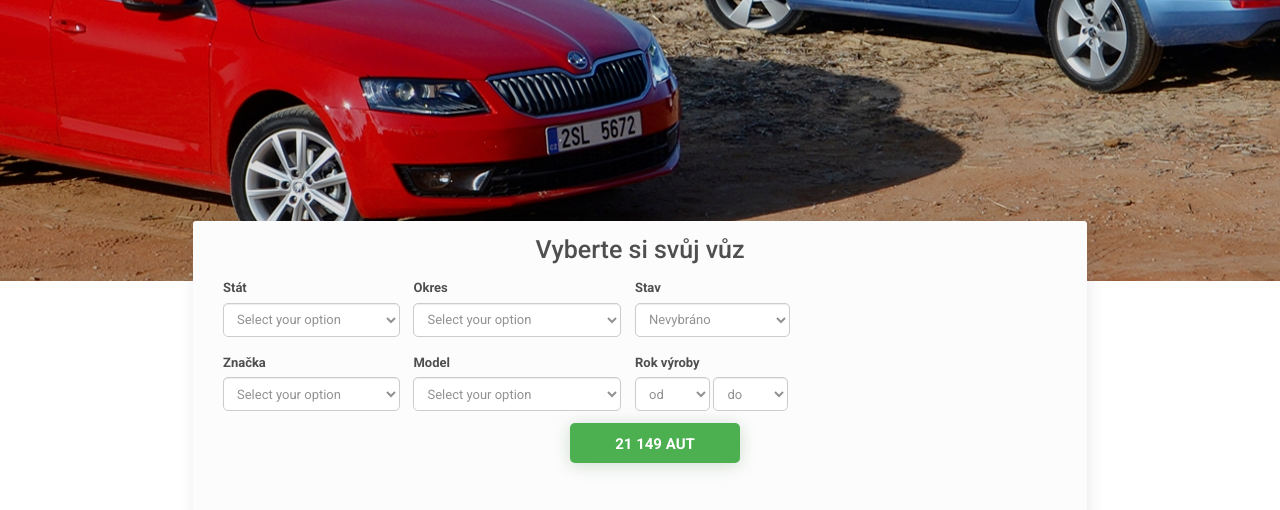
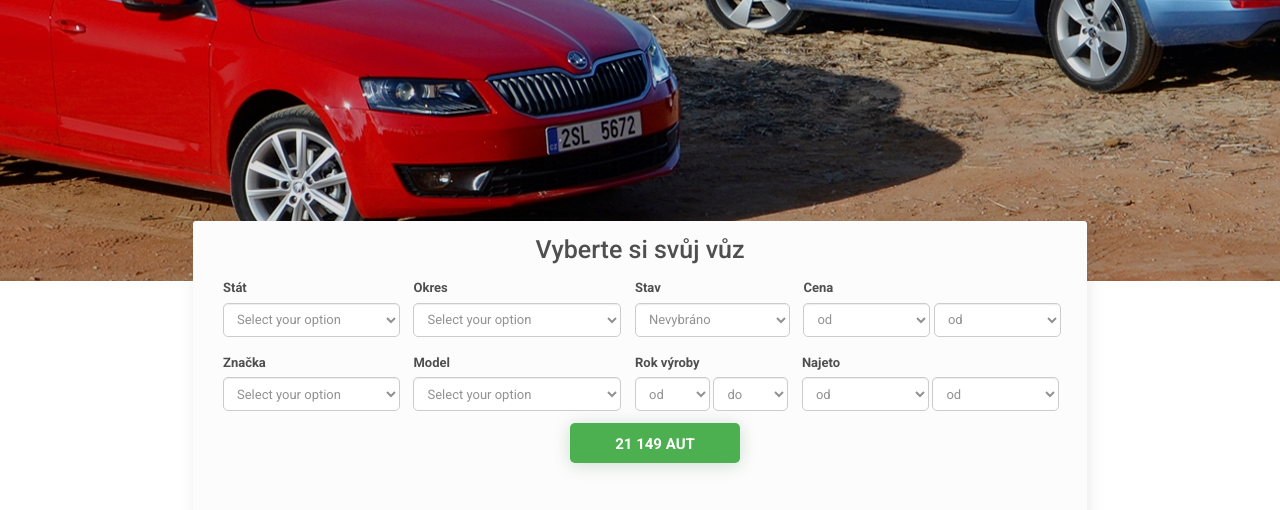
Before and after one commit to Rizayev/YiicarPSD, a website: page app/index.html in a window 1280 px wide. Shown: the part 364-874 px from the top of the page. Drawn offline with nearby package versions, Linux system fonts and the light colour scheme; files whose address does not match are found by name.

Commit message:
form done

```diff
--- a/app/index.html
+++ b/app/index.html
@@ -104,6 +104,25 @@
                                 <option>5</option>
                             </select>
                         </div>
+                        <div class="form-dropdown">
+                            <label for="form-price__od">Cena</label>
+                            <select id="form-price__od" class="form-control search-panel__box__price">
+                                <option value="" disabled selected>od</option>
+                                <option>1</option>
+                                <option>2</option>
+                                <option>3</option>
+                                <option>4</option>
+                                <option>5</option>
+                            </select>
+                            <select id="form-price__do" class="form-control search-panel__box__price">
+                                <option value="" disabled selected>od</option>
+                                <option>1</option>
+                                <option>2</option>
+                                <option>3</option>
+                                <option>4</option>
+                                <option>5</option>
+                            </select>
+                        </div>
                     </div>
                     <div class="down">
                         <div class="form-dropdown">
@@ -139,6 +158,25 @@
                             </select>
                             <select id="form-year__do" class="form-control search-panel__box__year">
                                 <option value="" disabled selected>do</option>
+                                <option>2</option>
+                                <option>3</option>
+                                <option>4</option>
+                                <option>5</option>
+                            </select>
+                        </div>
+                        <div class="form-dropdown">
+                            <label for="form-mileage__od">Najeto</label>
+                            <select id="form-mileage__od" class="form-control search-panel__box__mileage">
+                                <option value="" disabled selected>od</option>
+                                <option>1</option>
+                                <option>2</option>
+                                <option>3</option>
+                                <option>4</option>
+                                <option>5</option>
+                            </select>
+                            <select id="form-mileage__do" class="form-control search-panel__box__mileage">
+                                <option value="" disabled selected>od</option>
+                                <option>1</option>
                                 <option>2</option>
                                 <option>3</option>
                                 <option>4</option>
--- a/app/sass/main.sass
+++ b/app/sass/main.sass
@@ -140,7 +140,9 @@ p,img
 .search-panel__box__city,
 .search-panel__box__model,
 .search-panel__box__condition,
-.search-panel__box__year
+.search-panel__box__year,
+.search-panel__box__price,
+.search-panel__box__mileage
   width: 177px
   height: 34px
   border-radius: 5px
@@ -154,6 +156,10 @@ p,img
   width: 208px
 .search-panel__box__condition
   width: 155px
+.search-panel__box__price,
+.search-panel__box__mileage
+  width: 127px
+  display: inline-block
 .search-panel__box__year
   width: 75px
   display: inline-block
```
Also changed, not shown: app/css/main.css.
